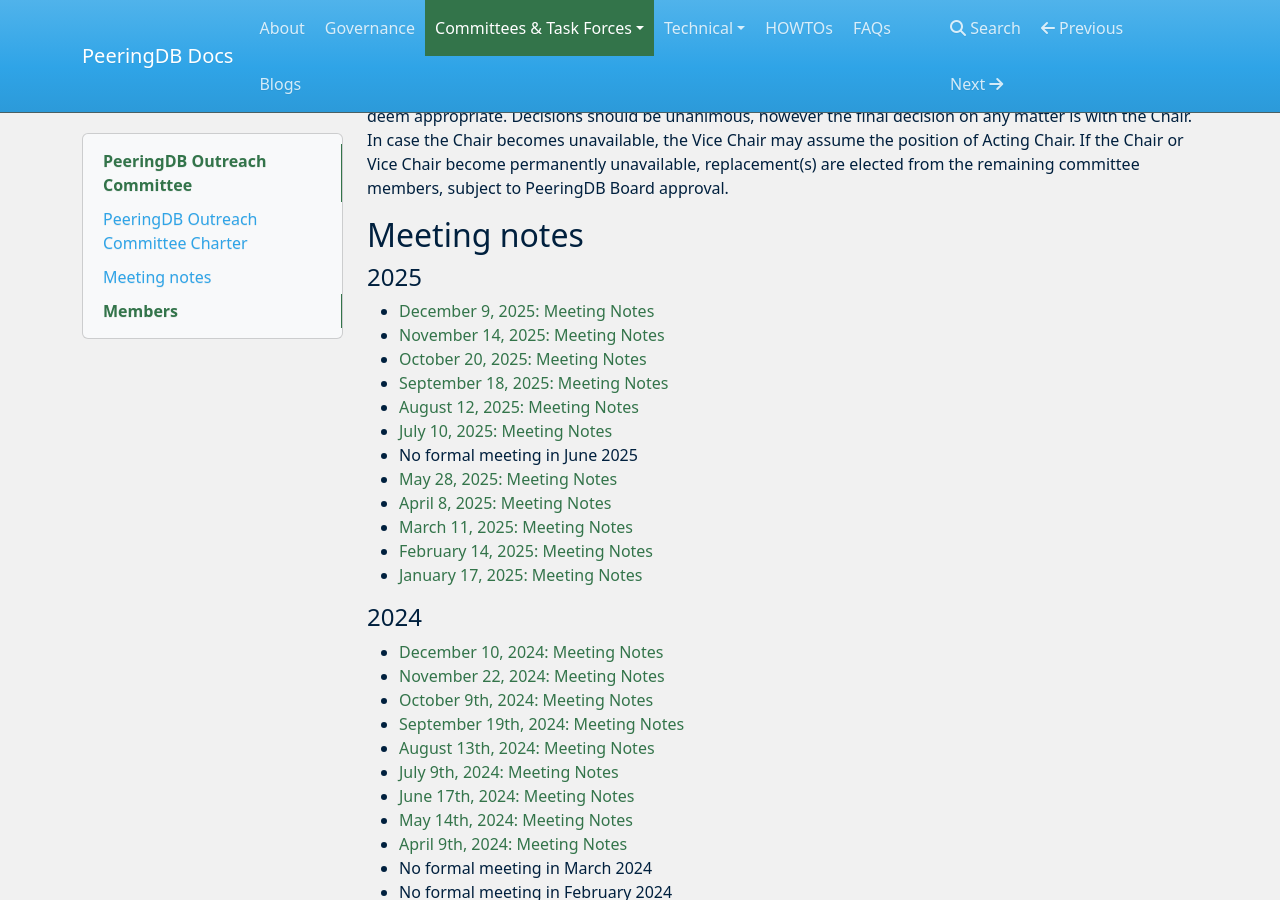
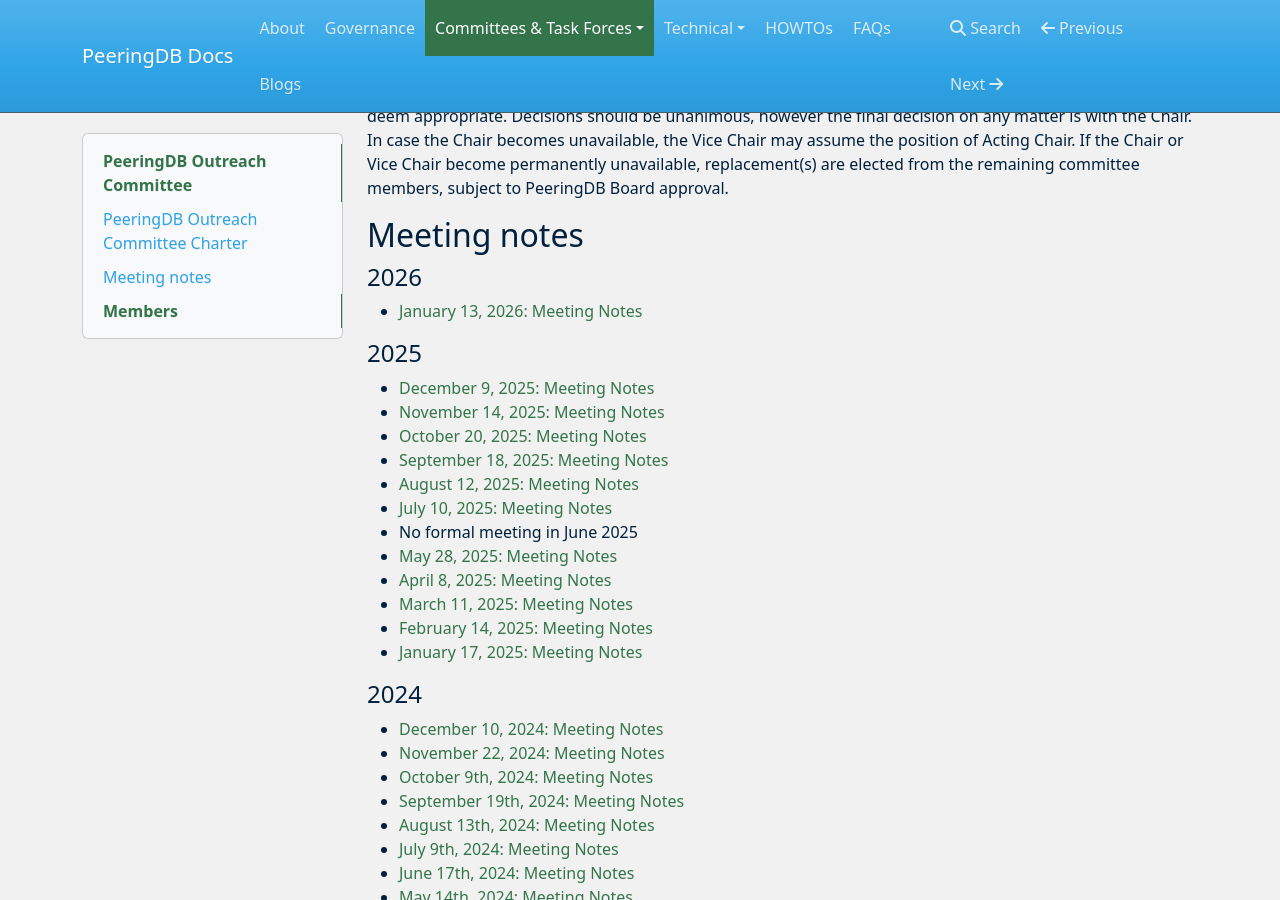
Before and after one commit to peeringdb/docs, an MkDocs documentation site: the page built from docs/committee/outreach/index.md, in a window 1280 px wide and 900 px high, scrolled down 1284 px. Built offline with MkDocs 1.6.1, drawn with Linux system fonts in a browser that asks for light colours; nearby versions of some CDN libraries.

Commit message:
Added January OC meeting notes.

```diff
--- a/docs/committee/outreach/index.md
+++ b/docs/committee/outreach/index.md
@@ -6,6 +6,10 @@
 {!docs/committee/outreach/charter.md!}
 
 ## Meeting notes
+
+#### 2026
+
+- [January 13, 2026: Meeting Notes](notes/2026-01-13_Outreach_Committee_Notes.pdf)
 
 #### 2025
 
```
Also changed, not shown: 1 other file.
